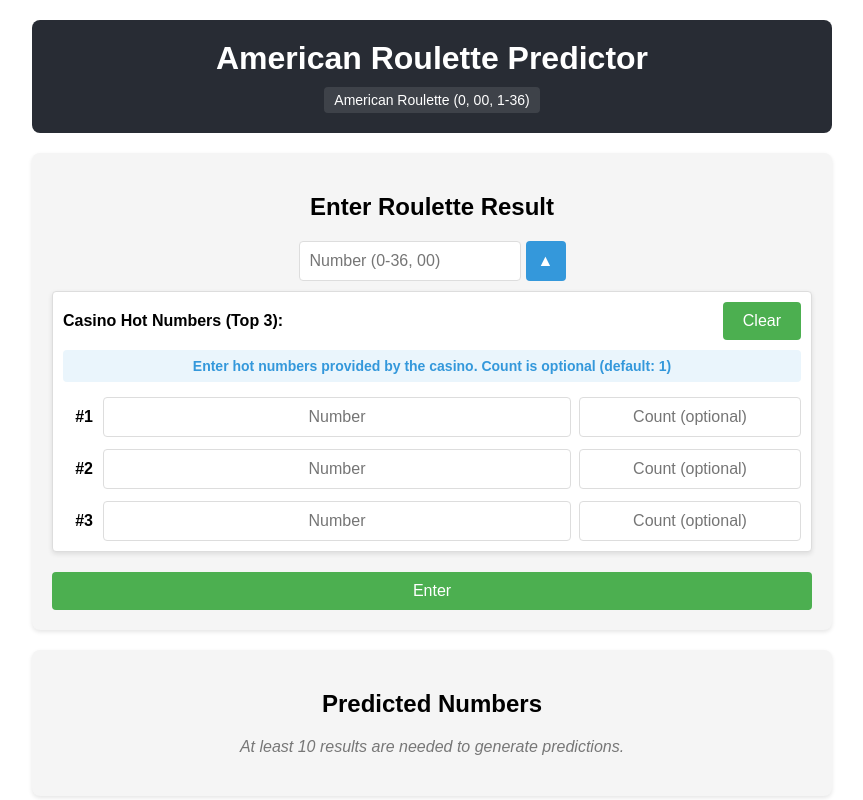
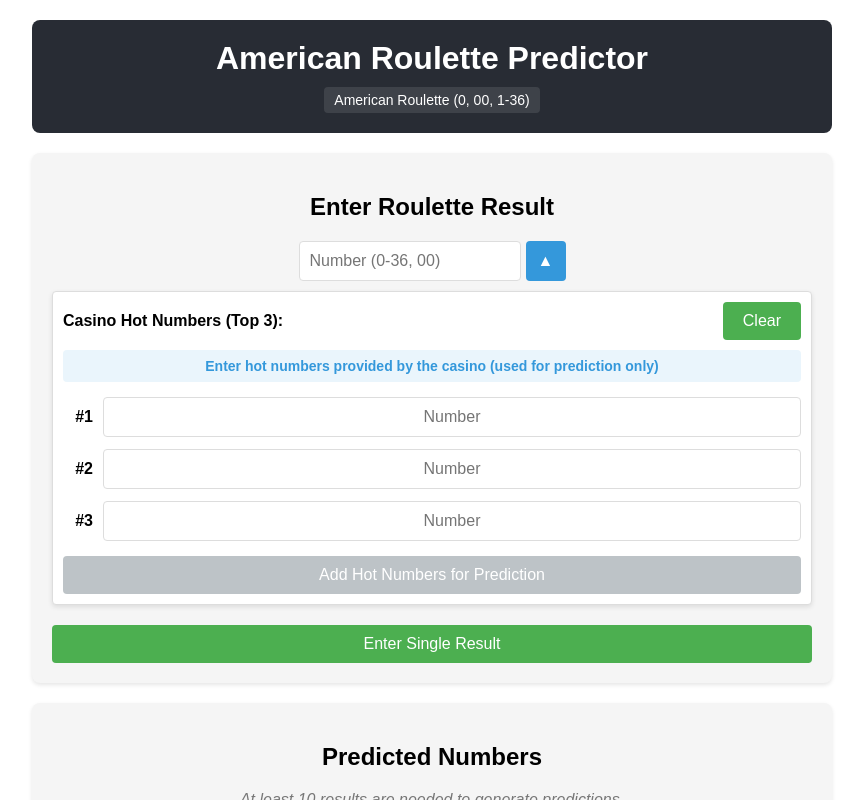
Before and after one commit to d104601/roulette_predict, a React (Create React App) app: page / in a window 1280 px wide. Both pictures are taken after a click on the button "Show/Hide Hot Numbers". Shown: the top 800 px of the page, without its empty margins (208-1071 px from the left). Built offline with nearby package versions, Linux system fonts and the light colour scheme.

Commit message:
bug fix and additional feature

```diff
--- a/src/App.css
+++ b/src/App.css
@@ -131,6 +131,43 @@ main {
   background-color: #27ae60;
 }
 
+/* Color statistics styles */
+.color-stats {
+  margin-top: 20px;
+  padding: 15px;
+  background-color: #f9f9f9;
+  border-radius: 6px;
+  display: flex;
+  justify-content: center;
+  gap: 20px;
+  font-size: 14px;
+}
+
+.stat-item {
+  display: flex;
+  align-items: center;
+  gap: 8px;
+}
+
+.stat-label {
+  font-weight: bold;
+  padding: 4px 8px;
+  border-radius: 4px;
+  color: white;
+}
+
+.stat-label.black {
+  background-color: #2c3e50;
+}
+
+.stat-label.red {
+  background-color: #e74c3c;
+}
+
+.stat-value {
+  font-weight: bold;
+}
+
 @media (max-width: 600px) {
   .results-container {
     flex-direction: column;
@@ -138,6 +175,12 @@ main {
 
   .result-history, .predictions {
     min-width: auto;
+  }
+
+  .color-stats {
+    flex-direction: column;
+    align-items: center;
+    gap: 10px;
   }
 }
 
@@ -326,3 +369,39 @@ main {
   color: #27ae60;
   font-weight: bold;
 }
+
+.add-hot-numbers-button {
+  margin-top: 15px;
+  padding: 8px 15px;
+  background-color: #3498db;
+  color: white;
+  border: none;
+  border-radius: 4px;
+  cursor: pointer;
+  font-size: 14px;
+  width: 100%;
+  transition: background-color 0.3s;
+}
+
+.add-hot-numbers-button:hover {
+  background-color: #2980b9;
+}
+
+.add-hot-numbers-button:disabled {
+  background-color: #bdc3c7;
+  cursor: not-allowed;
+}
+
+.hot-numbers-count {
+  margin-top: 8px;
+  font-size: 13px;
+  background-color: #f1f1f1;
+  padding: 6px 10px;
+  border-radius: 4px;
+  color: #333;
+}
+
+.hot-numbers-count strong {
+  color: #e74c3c;
+  font-weight: bold;
+}
--- a/src/App.js
+++ b/src/App.js
@@ -7,16 +7,32 @@ import { generatePredictions } from './components/PredictionEngineV2';
 
 function App() {
   const [results, setResults] = useState([]);
+  const [hotNumbers, setHotNumbers] = useState([]); // 핫 넘버 저장용 상태
   const [predictions, setPredictions] = useState([]);
 
-  // Add a new roulette result and update predictions if enough data
+  // Add a new roulette result and update predictions
   const addResult = (number) => {
     const newResults = [...results, number];
     setResults(newResults);
     localStorage.setItem('rouletteResults', JSON.stringify(newResults));
 
-    if (newResults.length >= 10) {
-      updatePredictions(newResults);
+    // 일반 결과와 핫 넘버를 결합하여 예측에 사용
+    const combinedData = [...newResults, ...hotNumbers];
+    if (combinedData.length >= 10) {
+      updatePredictions(combinedData);
+    }
+  };
+
+  // Add hot numbers for prediction only (not in history)
+  const addHotNumber = (number) => {
+    const newHotNumbers = [...hotNumbers, number];
+    setHotNumbers(newHotNumbers);
+    localStorage.setItem('hotNumbers', JSON.stringify(newHotNumbers));
+
+    // 일반 결과와 핫 넘버를 결합하여 예측에 사용
+    const combinedData = [...results, ...newHotNumbers];
+    if (combinedData.length >= 10) {
+      updatePredictions(combinedData);
     }
   };
 
@@ -30,20 +46,35 @@ function App() {
   // Load saved results from localStorage on initial load
   useEffect(() => {
     const savedResults = localStorage.getItem('rouletteResults');
+    const savedHotNumbers = localStorage.getItem('hotNumbers');
+
+    let parsedResults = [];
+    let parsedHotNumbers = [];
+
     if (savedResults) {
-      const parsedResults = JSON.parse(savedResults);
+      parsedResults = JSON.parse(savedResults);
       setResults(parsedResults);
-      if (parsedResults.length >= 10) {
-        updatePredictions(parsedResults);
-      }
+    }
+
+    if (savedHotNumbers) {
+      parsedHotNumbers = JSON.parse(savedHotNumbers);
+      setHotNumbers(parsedHotNumbers);
+    }
+
+    // 일반 결과와 핫 넘버를 결합하여 예측에 사용
+    const combinedData = [...parsedResults, ...parsedHotNumbers];
+    if (combinedData.length >= 10) {
+      updatePredictions(combinedData);
     }
   }, []);
 
   // Reset all data and clear storage
   const reset = () => {
     setResults([]);
+    setHotNumbers([]);
     setPredictions([]);
     localStorage.removeItem('rouletteResults');
+    localStorage.removeItem('hotNumbers');
   };
 
   return (
@@ -55,7 +86,12 @@ function App() {
         </div>
       </header>
       <main>
-        <RouletteInput onAddResult={addResult} isAmericanRoulette={true} />
+        <RouletteInput
+          onAddResult={addResult}
+          onAddHotNumber={addHotNumber}
+          isAmericanRoulette={true}
+          hotNumbersCount={hotNumbers.length}
+        />
 
         <Predictions predictions={predictions} />
 
--- a/src/components/Predictions.js
+++ b/src/components/Predictions.js
@@ -13,12 +13,21 @@ const Predictions = ({ predictions = [] }) => {
     return num % 2 === 0 ? 'black' : 'red';
   };
 
+  // Sort predictions in ascending order (00, 0, 1-36)
+  const sortedPredictions = [...predictions].sort((a, b) => {
+    if (a === '00') return -1;
+    if (b === '00') return 1;
+    if (a === 0) return -1;
+    if (b === 0) return 1;
+    return a - b;
+  });
+
   return (
     <div className="predictions">
       <h2>Predicted Numbers</h2>
-      {predictions.length > 0 ? (
+      {sortedPredictions.length > 0 ? (
         <div className="prediction-list">
-          {predictions.map((num, index) => (
+          {sortedPredictions.map((num, index) => (
             <div key={index} className="prediction-item">
               <span className={`number ${getNumberClass(num)}`}>
                 {num}
--- a/src/components/RouletteInput.js
+++ b/src/components/RouletteInput.js
@@ -3,19 +3,20 @@ import React, { useState } from 'react';
 /**
  * Component for entering American roulette numbers
  * @param {Object} props - Component properties
- * @param {Function} props.onAddResult - Callback function to add result
+ * @param {Function} props.onAddResult - Callback function to add result to history
+ * @param {Function} props.onAddHotNumber - Callback function to add hot number for prediction only
  * @param {Boolean} props.isAmericanRoulette - Flag for American roulette mode
+ * @param {Number} props.hotNumbersCount - Current count of hot numbers
  * @returns {JSX.Element} - Rendered component
  */
-const RouletteInput = ({ onAddResult, isAmericanRoulette }) => {
+const RouletteInput = ({ onAddResult, onAddHotNumber, isAmericanRoulette, hotNumbersCount = 0 }) => {
   const [inputValue, setInputValue] = useState('');
   const [showAdditionalInputs, setShowAdditionalInputs] = useState(false);
   const [additionalNumbers, setAdditionalNumbers] = useState(['', '', '']);
-  const [hotNumbersFrequency, setHotNumbersFrequency] = useState(['', '', '']); // 빈도수 입력 필드
   const [hotNumbersInfo, setHotNumbersInfo] = useState(''); // 상위 숫자에 대한 부가 정보
   const [isDoubleZero, setIsDoubleZero] = useState(false); // 00 입력 상태 관리
 
-  // Form submission handler
+  // Form submission handler - 일반 입력값만 처리
   const handleSubmit = (e) => {
     e.preventDefault();
 
@@ -31,22 +32,21 @@ const RouletteInput = ({ onAddResult, isAmericanRoulette }) => {
         setInputValue('');
       }
     }
+  };
+
+  // 핫 넘버 추가 함수 - 핫 넘버만 처리 (결과 기록에는 포함 안 됨)
+  const addHotNumbers = () => {
+    let hasValidNumbers = false;
 
     // Process hot numbers with their frequencies
-    // Add each hot number multiple times based on its reported frequency
-    additionalNumbers.forEach((numStr, index) => {
+    additionalNumbers.forEach((numStr) => {
       if (numStr === '') return; // 숫자가 없으면 건너뜀
 
       // 00 처리
       if (numStr === '00') {
-        // Get the frequency count (비어있으면 기본값 1 사용)
-        const frequency = hotNumbersFrequency[index] ? parseInt(hotNumbersFrequency[index]) : 1;
-        if (isNaN(frequency) || frequency <= 0 || frequency > 10) return; // 유효성 검사
-
-        // 빈도수만큼 추가
-        for (let i = 0; i < frequency; i++) {
-          onAddResult('00');
-        }
+        // 결과 기록에는 포함시키지 않고 예측에만 사용
+        onAddHotNumber('00');
+        hasValidNumbers = true;
         return;
       }
 
@@ -54,15 +54,15 @@ const RouletteInput = ({ onAddResult, isAmericanRoulette }) => {
       const num = parseInt(numStr);
       if (isNaN(num) || num < 0 || num > 36) return; // 유효성 검사
 
-      // Get the frequency count (비어있으면 기본값 1 사용)
-      const frequency = hotNumbersFrequency[index] ? parseInt(hotNumbersFrequency[index]) : 1;
-      if (isNaN(frequency) || frequency <= 0 || frequency > 10) return; // 유효성 검사
+      // 결과 기록에는 포함시키지 않고 예측에만 사용
+      onAddHotNumber(num);
+      hasValidNumbers = true;
+    });
 
-      // Add the number multiple times based on frequency
-      for (let i = 0; i < frequency; i++) {
-        onAddResult(num);
-      }
-    });
+    // 추가 성공 후 입력 필드 초기화
+    if (hasValidNumbers) {
+      clearAdditionalInputs();
+    }
   };
 
   // Main input handler
@@ -114,20 +114,9 @@ const RouletteInput = ({ onAddResult, isAmericanRoulette }) => {
     }
   };
 
-  // Frequency input handler
-  const handleFrequencyChange = (index, value) => {
-    const newFrequency = [...hotNumbersFrequency];
-    // 1~10 사이의 숫자만 허용
-    if (value === '' || (parseInt(value) >= 1 && parseInt(value) <= 10)) {
-      newFrequency[index] = value;
-      setHotNumbersFrequency(newFrequency);
-    }
-  };
-
   // Clear additional inputs
   const clearAdditionalInputs = () => {
     setAdditionalNumbers(['', '', '']);
-    setHotNumbersFrequency(['', '', '']);
     setHotNumbersInfo('');
   };
 
@@ -135,23 +124,17 @@ const RouletteInput = ({ onAddResult, isAmericanRoulette }) => {
   const updateHotNumbersInfo = () => {
     const validNumbers = additionalNumbers.filter(num => num !== '');
     if (validNumbers.length > 0) {
-      // 각 Hot Number의 빈도수 계산 (비어있으면 1로 취급)
-      const totalFrequency = additionalNumbers.reduce((sum, num, index) => {
-        if (num === '') return sum;
-        const freq = hotNumbersFrequency[index] ? parseInt(hotNumbersFrequency[index]) : 1;
-        return sum + (isNaN(freq) ? 1 : freq);
-      }, 0);
-
-      setHotNumbersInfo(`Adding ${totalFrequency} results to the statistics`);
+      // 유효한 핫 넘버 개수 표시
+      setHotNumbersInfo(`Adding ${validNumbers.length} hot numbers for prediction only`);
     } else {
       setHotNumbersInfo('');
     }
   };
 
-  // Update info when either numbers or frequencies change
+  // Update info when additionalNumbers change
   React.useEffect(() => {
     updateHotNumbersInfo();
-  }, [additionalNumbers, hotNumbersFrequency]);
+  }, [additionalNumbers]);
 
   return (
     <div className="roulette-input">
@@ -190,7 +173,12 @@ const RouletteInput = ({ onAddResult, isAmericanRoulette }) => {
               </button>
             </div>
             <div className="hot-numbers-info">
-              <p>Enter hot numbers provided by the casino. Count is optional (default: 1)</p>
+              <p>Enter hot numbers provided by the casino (used for prediction only)</p>
+              {hotNumbersCount > 0 && (
+                <div className="hot-numbers-count">
+                  Current hot numbers: <strong>{hotNumbersCount}</strong>
+                </div>
+              )}
             </div>
 
             <div className="hot-numbers-container">
@@ -207,17 +195,6 @@ const RouletteInput = ({ onAddResult, isAmericanRoulette }) => {
                       onChange={(e) => handleAdditionalNumberChange(index, e.target.value)}
                       className="additional-input"
                     />
-                    <input
-                      type="tel"
-                      inputMode="numeric"
-                      pattern="[0-9]*"
-                      min="1"
-                      max="10"
-                      placeholder="Count (optional)"
-                      value={hotNumbersFrequency[index]}
-                      onChange={(e) => handleFrequencyChange(index, e.target.value)}
-                      className="frequency-input"
-                    />
                   </div>
                 </div>
               ))}
@@ -228,10 +205,19 @@ const RouletteInput = ({ onAddResult, isAmericanRoulette }) => {
                 {hotNumbersInfo}
               </div>
             )}
+
+            <button
+              type="button"
+              className="add-hot-numbers-button"
+              onClick={addHotNumbers}
+              disabled={!additionalNumbers.some(num => num !== '')}
+            >
+              Add Hot Numbers for Prediction
+            </button>
           </div>
         )}
 
-        <button type="submit">Enter</button>
+        <button type="submit">Enter Single Result</button>
       </form>
     </div>
   );
```
Also changed, not shown: src/components/PredictionEngineV2.js (+53 -17 lines), src/components/ResultHistory.js (+45 -0 lines).
